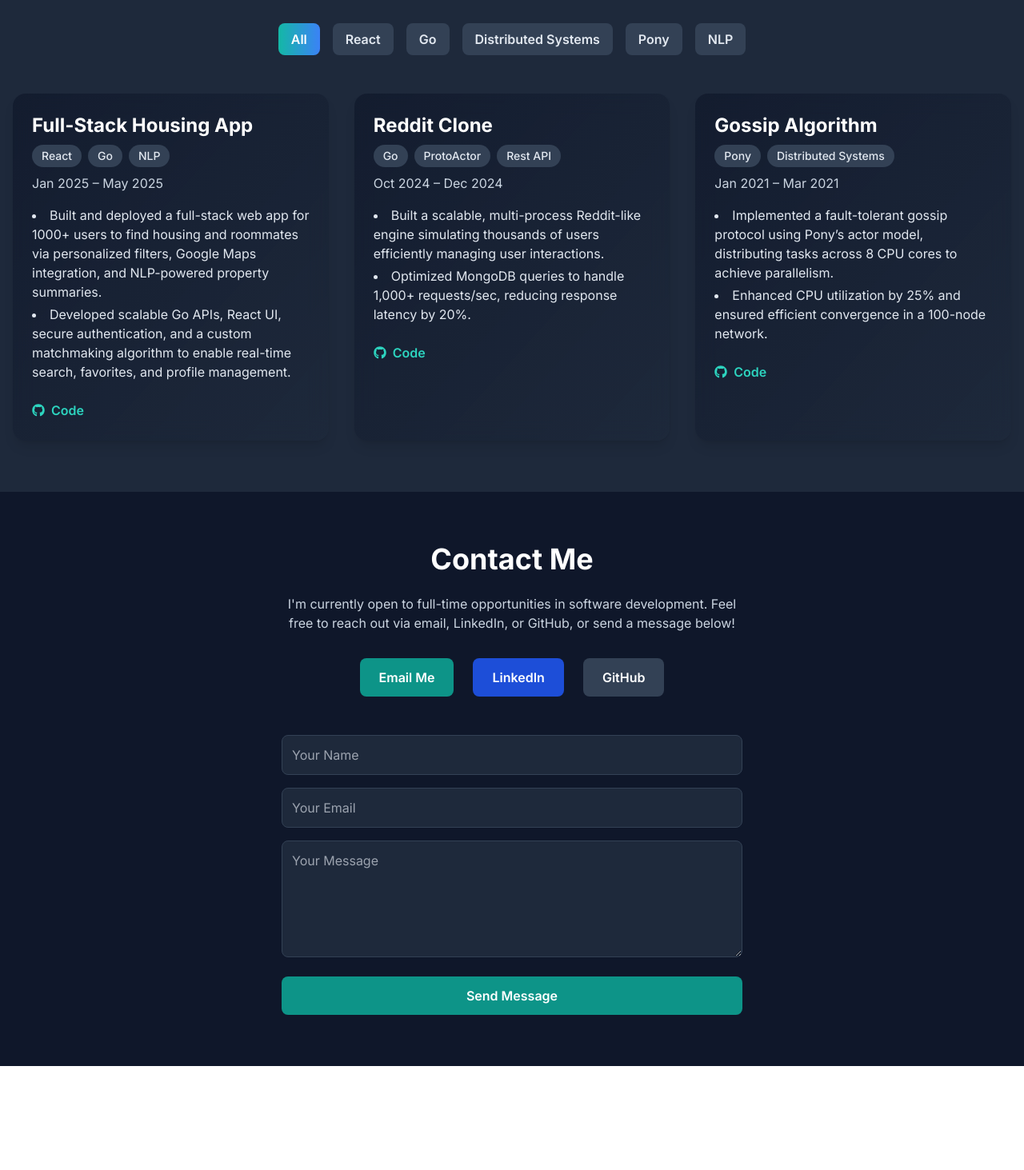
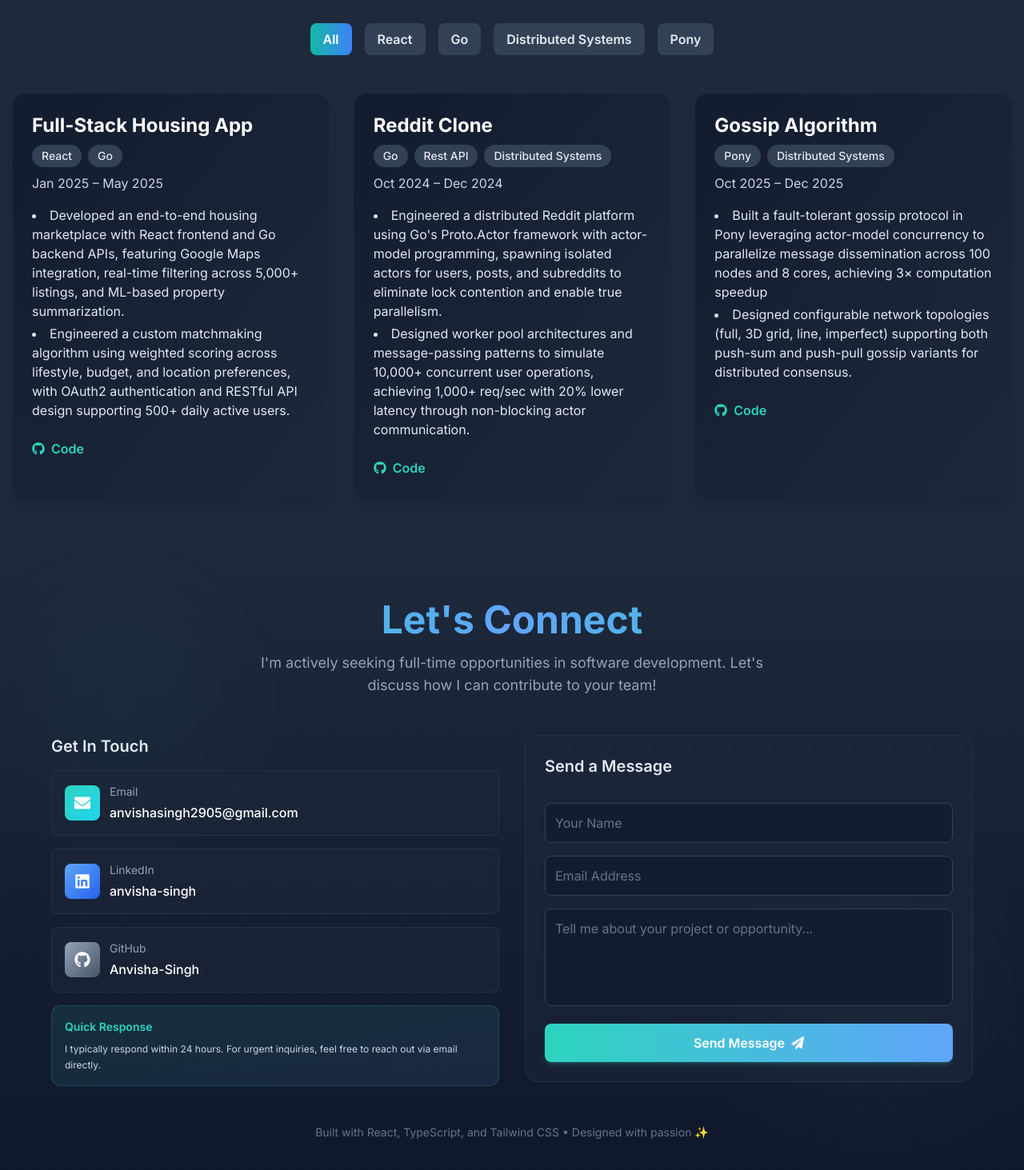
Before and after one commit to Anvisha-Singh/Portfolio, a React (Vite) app in the folder my-portfolio/: page / in a window 1280 px wide. Shown: the part 907-2370 px from the top of the page at 80% size. Before the commit the page ends 2240 px from the top, so only its background shows below. Built offline with nearby package versions, Linux system fonts and the light colour scheme.

Commit message:
Changed contact section styling

```diff
--- a/my-portfolio/src/components/Contact.tsx
+++ b/my-portfolio/src/components/Contact.tsx
@@ -1,73 +1,222 @@
+import { motion } from "framer-motion";
+import { FaGithub, FaLinkedin, FaEnvelope, FaPaperPlane } from "react-icons/fa";
+import { useState } from "react";
+
 export default function Contact() {
+  const [formData, setFormData] = useState({
+    name: "",
+    email: "",
+    message: ""
+  });
+
+  const handleSubmit = (e: React.MouseEvent<HTMLButtonElement>) => {
+    e.preventDefault();
+    const mailtoLink = `mailto:anvishasingh2905@gmail.com?subject=Portfolio Contact from ${formData.name}&body=${encodeURIComponent(formData.message)}%0A%0AFrom: ${formData.email}`;
+    window.location.href = mailtoLink;
+  };
+
+  const handleChange = (e: React.ChangeEvent<HTMLInputElement | HTMLTextAreaElement>) => {
+    setFormData({
+      ...formData,
+      [e.target.name]: e.target.value
+    });
+  };
+
+  const contactMethods = [
+    {
+      icon: FaEnvelope,
+      label: "Email",
+      value: "anvishasingh2905@gmail.com",
+      href: "mailto:anvishasingh2905@gmail.com",
+      color: "from-teal-400 to-cyan-400"
+    },
+    {
+      icon: FaLinkedin,
+      label: "LinkedIn",
+      value: "anvisha-singh",
+      href: "https://www.linkedin.com/in/anvisha-singh-1a201b217/",
+      color: "from-blue-400 to-blue-600"
+    },
+    {
+      icon: FaGithub,
+      label: "GitHub",
+      value: "Anvisha-Singh",
+      href: "https://github.com/Anvisha-Singh",
+      color: "from-slate-400 to-slate-600"
+    }
+  ];
+
   return (
     <section
       id="contact"
-      className="py-16 px-4 bg-slate-900 text-white flex flex-col items-center"
+      className="min-h-screen py-16 px-4 bg-gradient-to-b from-slate-800 to-slate-900 text-white flex flex-col items-center relative overflow-hidden"
     >
-      <h2 className="text-4xl font-bold mb-6 text-center">Contact Me</h2>
-      <p className="text-center text-slate-300 mb-8 max-w-xl">
-        I'm currently open to full-time opportunities in software development.
-        Feel free to reach out via email, LinkedIn, or GitHub, or send a message below!
+      {/* Background Grid */}
+      <div
+        className="absolute inset-0 opacity-5"
+        style={{
+          backgroundImage: `linear-gradient(rgba(94, 234, 212, 0.1) 1px, transparent 1px),
+                           linear-gradient(90deg, rgba(94, 234, 212, 0.1) 1px, transparent 1px)`,
+          backgroundSize: "50px 50px",
+        }}
+      />
+
+      {/* Animated background orbs */}
+      <motion.div
+        className="absolute top-20 left-10 w-56 h-56 bg-teal-400/10 rounded-full blur-3xl"
+        animate={{ scale: [1, 1.2, 1], opacity: [0.3, 0.5, 0.3] }}
+        transition={{ duration: 8, repeat: Infinity, ease: "easeInOut" }}
+      />
+      <motion.div
+        className="absolute bottom-20 right-10 w-72 h-72 bg-blue-400/10 rounded-full blur-3xl"
+        animate={{ scale: [1.2, 1, 1.2], opacity: [0.3, 0.5, 0.3] }}
+        transition={{ duration: 10, repeat: Infinity, ease: "easeInOut" }}
+      />
+
+      <div className="relative z-10 w-full max-w-6xl">
+        {/* Header */}
+        <motion.div
+          initial={{ opacity: 0, y: 20 }}
+          whileInView={{ opacity: 1, y: 0 }}
+          viewport={{ once: true }}
+          transition={{ duration: 0.6 }}
+          className="text-center mb-12"
+        >
+          <h2 className="text-4xl md:text-5xl font-bold mb-4 bg-gradient-to-r from-teal-400 via-blue-400 to-teal-400 bg-clip-text text-transparent">
+            Let's Connect
+          </h2>
+          <p className="text-base md:text-lg text-slate-400 max-w-2xl mx-auto">
+            I'm actively seeking full-time opportunities in software development.
+            Let's discuss how I can contribute to your team!
           </p>
+        </motion.div>
 
-      {/* Contact Info */}
-      <div className="flex flex-col md:flex-row gap-6 mb-12">
-        <a
-          href="mailto:anvishasingh2905@gmail.com"
-          className="bg-teal-600 px-6 py-3 rounded-lg font-semibold text-white text-center hover:bg-teal-500 transition"
+        <div className="grid md:grid-cols-2 gap-8 items-start">
+          {/* Contact Methods */}
+          <motion.div
+            initial={{ opacity: 0, x: -40 }}
+            whileInView={{ opacity: 1, x: 0 }}
+            viewport={{ once: true }}
+            transition={{ duration: 0.6, delay: 0.2 }}
+            className="space-y-4"
           >
-          Email Me
-        </a>
-        <a
-          href="https://linkedin.com/in/anvisha-singh"
-          target="_blank"
-          className="bg-blue-700 px-6 py-3 rounded-lg font-semibold text-white text-center hover:bg-blue-600 transition"
+            <h3 className="text-xl font-semibold mb-4 text-slate-200">
+              Get In Touch
+            </h3>
+
+            {contactMethods.map((method, index) => (
+              <motion.a
+                key={method.label}
+                href={method.href}
+                target={method.href.startsWith("http") ? "_blank" : undefined}
+                rel="noopener noreferrer"
+                initial={{ opacity: 0, x: -20 }}
+                whileInView={{ opacity: 1, x: 0 }}
+                viewport={{ once: true }}
+                transition={{ duration: 0.4, delay: 0.2 + index * 0.1 }}
+                whileHover={{ scale: 1.02, x: 5 }}
+                className="flex items-center gap-3 p-4 rounded-lg bg-slate-800/50 border border-slate-700/50 hover:border-teal-400/50 transition-all duration-300 group backdrop-blur-sm"
               >
-          LinkedIn
-        </a>
-        <a
-          href="https://github.com/Anvisha-Singh"
-          target="_blank"
-          className="bg-slate-700 px-6 py-3 rounded-lg font-semibold text-white text-center hover:bg-slate-600 transition"
+                <div className={`p-3 rounded-lg bg-gradient-to-br ${method.color} bg-opacity-10 group-hover:scale-110 transition-transform duration-300`}>
+                  <method.icon className="text-xl text-white" />
+                </div>
+                <div className="flex-1">
+                  <p className="text-sm text-slate-400 mb-1">{method.label}</p>
+                  <p className="text-white font-medium group-hover:text-teal-400 transition-colors">
+                    {method.value}
+                  </p>
+                </div>
+                <motion.div
+                  className="opacity-0 group-hover:opacity-100 transition-opacity"
+                  initial={{ x: -6 }}
+                  whileHover={{ x: 0 }}
                 >
-          GitHub
-        </a>
-      </div>
+                  <svg className="w-4 h-4 text-teal-400" fill="none" stroke="currentColor" viewBox="0 0 24 24">
+                    <path strokeLinecap="round" strokeLinejoin="round" strokeWidth={2} d="M9 5l7 7-7 7" />
+                  </svg>
+                </motion.div>
+              </motion.a>
+            ))}
+
+            <motion.div
+              initial={{ opacity: 0 }}
+              whileInView={{ opacity: 1 }}
+              viewport={{ once: true }}
+              transition={{ duration: 0.6, delay: 0.7 }}
+              className="mt-6 p-4 rounded-xl bg-gradient-to-br from-teal-400/10 to-blue-400/10 border border-teal-400/20"
+            >
+              <h4 className="text-sm font-semibold mb-2 text-teal-400">Quick Response</h4>
+              <p className="text-slate-300 text-xs leading-relaxed">
+                I typically respond within 24 hours. For urgent inquiries, feel free to reach out via email directly.
+              </p>
+            </motion.div>
+          </motion.div>
 
           {/* Contact Form */}
-      <form
-        action="mailto:anvishasingh2905@gmail.com"
-        method="POST"
-        className="flex flex-col w-full max-w-xl gap-4"
+          <motion.div
+            initial={{ opacity: 0, x: 40 }}
+            whileInView={{ opacity: 1, x: 0 }}
+            viewport={{ once: true }}
+            transition={{ duration: 0.6, delay: 0.2 }}
           >
+            <div className="space-y-4 p-6 rounded-2xl bg-slate-800/50 border border-slate-700/50 backdrop-blur-sm">
+              <h3 className="text-xl font-semibold mb-4 text-slate-200">
+                Send a Message
+              </h3>
+
               <input
                 type="text"
                 name="name"
+                value={formData.name}
+                onChange={handleChange}
                 placeholder="Your Name"
-          className="p-3 rounded-lg bg-slate-800 text-white border border-slate-700 focus:outline-none focus:border-teal-500"
+                className="w-full p-3 rounded-lg bg-slate-900/50 text-white border border-slate-700 focus:outline-none focus:border-teal-400 focus:ring-2 focus:ring-teal-400/20 transition-all duration-300 placeholder-slate-500"
                 required
               />
+
               <input
                 type="email"
                 name="email"
-          placeholder="Your Email"
-          className="p-3 rounded-lg bg-slate-800 text-white border border-slate-700 focus:outline-none focus:border-teal-500"
+                value={formData.email}
+                onChange={handleChange}
+                placeholder="Email Address"
+                className="w-full p-3 rounded-lg bg-slate-900/50 text-white border border-slate-700 focus:outline-none focus:border-teal-400 focus:ring-2 focus:ring-teal-400/20 transition-all duration-300 placeholder-slate-500"
                 required
               />
+
               <textarea
                 name="message"
-          rows={5}
-          placeholder="Your Message"
-          className="p-3 rounded-lg bg-slate-800 text-white border border-slate-700 focus:outline-none focus:border-teal-500"
+                value={formData.message}
+                onChange={handleChange}
+                rows={4}
+                placeholder="Tell me about your project or opportunity..."
+                className="w-full p-3 rounded-lg bg-slate-900/50 text-white border border-slate-700 focus:outline-none focus:border-teal-400 focus:ring-2 focus:ring-teal-400/20 transition-all duration-300 placeholder-slate-500 resize-none"
                 required
               />
-        <button
-          type="submit"
-          className="bg-teal-600 hover:bg-teal-500 transition px-6 py-3 rounded-lg font-semibold text-white mt-2"
+
+              <motion.button
+                onClick={handleSubmit}
+                whileHover={{ scale: 1.02 }}
+                whileTap={{ scale: 0.98 }}
+                className="w-full bg-gradient-to-r from-teal-400 to-blue-400 hover:from-teal-500 hover:to-blue-500 text-white font-semibold py-3 rounded-lg flex items-center justify-center gap-2 transition-all duration-300 shadow-md shadow-teal-400/20 hover:shadow-teal-400/40"
               >
-          Send Message
-        </button>
-      </form>
+                Send Message <FaPaperPlane />
+              </motion.button>
+            </div>
+          </motion.div>
+        </div>
+
+        {/* Footer Note */}
+        <motion.div
+          initial={{ opacity: 0, y: 10 }}
+          whileInView={{ opacity: 1, y: 0 }}
+          viewport={{ once: true }}
+          transition={{ duration: 0.6, delay: 0.9 }}
+          className="text-center mt-12 text-slate-500 text-sm"
+        >
+          Built with React, TypeScript, and Tailwind CSS • Designed with passion ✨
+        </motion.div>
+      </div>
     </section>
   );
 }
--- a/my-portfolio/src/components/Projects.tsx
+++ b/my-portfolio/src/components/Projects.tsx
@@ -13,33 +13,33 @@ type Project = {
 const projectsData: Project[] = [
   {
     name: "Full-Stack Housing App",
-    stack: "React, Go, NLP",
+    stack: "React, Go",
     period: "Jan 2025 – May 2025",
     description: [
-      "Built and deployed a full-stack web app for 1000+ users to find housing and roommates via personalized filters, Google Maps integration, and NLP-powered property summaries.",
-      "Developed scalable Go APIs, React UI, secure authentication, and a custom matchmaking algorithm to enable real-time search, favorites, and profile management.",
+     "Developed an end-to-end housing marketplace with React frontend and Go backend APIs, featuring Google Maps integration, real-time filtering across 5,000+ listings, and ML-based property summarization.",
+    "Engineered a custom matchmaking algorithm using weighted scoring across lifestyle, budget, and location preferences, with OAuth2 authentication and RESTful API design supporting 500+ daily active users.",
     ],
-    github: "https://github.com/Anvisha-Singh/fullstack-housing-app",
+    github: "https://github.com/Kamehamehaaaaa/UF-NestMate.git",
   },
   {
     name: "Reddit Clone",
-    stack: "Go, ProtoActor, Rest API",
+    stack: "Go , Rest API, Distributed Systems",
     period: "Oct 2024 – Dec 2024",
     description: [
-      "Built a scalable, multi-process Reddit-like engine simulating thousands of users efficiently managing user interactions.",
-      "Optimized MongoDB queries to handle 1,000+ requests/sec, reducing response latency by 20%.",
+      "Engineered a distributed Reddit platform using Go's Proto.Actor framework with actor-model programming, spawning isolated actors for users, posts, and subreddits to eliminate lock contention and enable true parallelism.",
+"Designed worker pool architectures and message-passing patterns to simulate 10,000+ concurrent user operations, achieving 1,000+ req/sec with 20% lower latency through non-blocking actor communication.",
     ],
-    github: "https://github.com/Anvisha-Singh/reddit-clone",
+    github: "https://github.com/Anvisha-Singh/Reddit-Clone",
   },
   {
     name: "Gossip Algorithm",
     stack: "Pony, Distributed Systems",
-    period: "Jan 2021 – Mar 2021",
+    period: "Oct 2025 – Dec 2025",
     description: [
-      "Implemented a fault-tolerant gossip protocol using Pony’s actor model, distributing tasks across 8 CPU cores to achieve parallelism.",
-      "Enhanced CPU utilization by 25% and ensured efficient convergence in a 100-node network.",
+     "Built a fault-tolerant gossip protocol in Pony leveraging actor-model concurrency to parallelize message dissemination across 100 nodes and 8 cores, achieving 3× computation speedup",
+    " Designed configurable network topologies (full, 3D grid, line, imperfect) supporting both push-sum and push-pull gossip variants for distributed consensus.",
     ],
-    github: "https://github.com/Anvisha-Singh/gossip-algo",
+    github: "https://github.com/Anvisha-Singh/Gossip-Protocol",
   },
 ];
 
@@ -56,9 +56,9 @@ export default function Projects() {
     <section id="projects" className="py-16 px-4 bg-slate-800 text-white">
       <h2 className="text-4xl font-bold mb-8 text-center">Projects</h2>
 
-      {/* Filter buttons */}
+
       <div className="flex justify-center gap-4 mb-12 flex-wrap">
-        {["All", "React", "Go", "Distributed Systems", "Pony", "NLP"].map(
+        {["All", "React", "Go", "Distributed Systems", "Pony"].map(
           (f) => (
             <button
               key={f}
@@ -75,7 +75,7 @@ export default function Projects() {
         )}
       </div>
 
-      {/* Project cards */}
+
       <div className="grid md:grid-cols-2 lg:grid-cols-3 gap-8">
         {filteredProjects.map((project, i) => (
           <motion.div
@@ -87,11 +87,11 @@ export default function Projects() {
               scale: 1.05,
               boxShadow: "0px 10px 30px rgba(14, 165, 233, 0.5)",
             }}
-            className="bg-gradient-to-br from-slate-900/70 to-slate-800/60 backdrop-blur-md p-6 rounded-2xl shadow-lg cursor-pointer"
+            className="bg-gradient-to-br from-slate-900/70 to-slate-800/60 backdrop-blur-md p-6 rounded-2xl shadow-lg "
           >
             <h3 className="text-2xl font-bold mb-2">{project.name}</h3>
 
-            {/* Tech stack badges */}
+
             <div className="flex flex-wrap gap-2 mb-2">
               {project.stack.split(",").map((tech, idx) => (
                 <span
```
Lines whose indentation alone changed are shown as unchanged.
